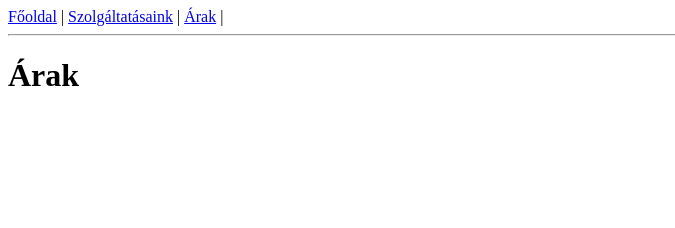
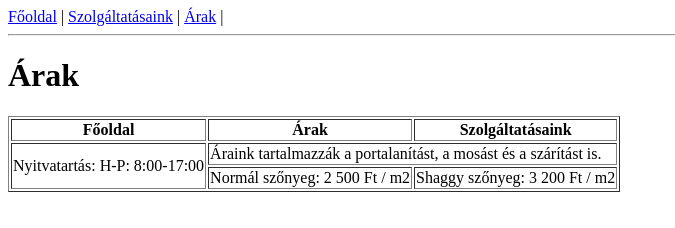
Before and after one commit to WiesenfartAnnaRegina/szonyegxdddd, a plain HTML site: page arak.html in a window 1280 px wide. Shown: the whole page, without its empty margins (0-675 px from the left). Drawn offline with Linux system fonts and the light colour scheme.

Commit message:
táblázatot hozzáadtam

```diff
--- a/arak.html
+++ b/arak.html
@@ -13,6 +13,26 @@
 	<a href="arak.html">Árak</a> |
 	<hr>
 	<h1>Árak</h1>
+	<table border="1">
+		<thead>
+			<tr>
+				<th>Főoldal</th>
+				<th>Árak</th>
+				<th>Szolgáltatásaink</th>
+			</tr>
+		</thead>
+		<tbody>
+			<tr>
+
+				<td rowspan="2">Nyitvatartás: H-P: 8:00-17:00</td>
+				<td colspan="2">Áraink tartalmazzák a portalanítást, a mosást és a szárítást is.</td>
+			</tr>
+			<tr>
+				<td>Normál szőnyeg: 2 500 Ft / m2</td>
+				<td>Shaggy szőnyeg: 3 200 Ft / m2</td>
+			</tr>
+		</tbody>
+	</table>
 </body>
 
 </html>
```
